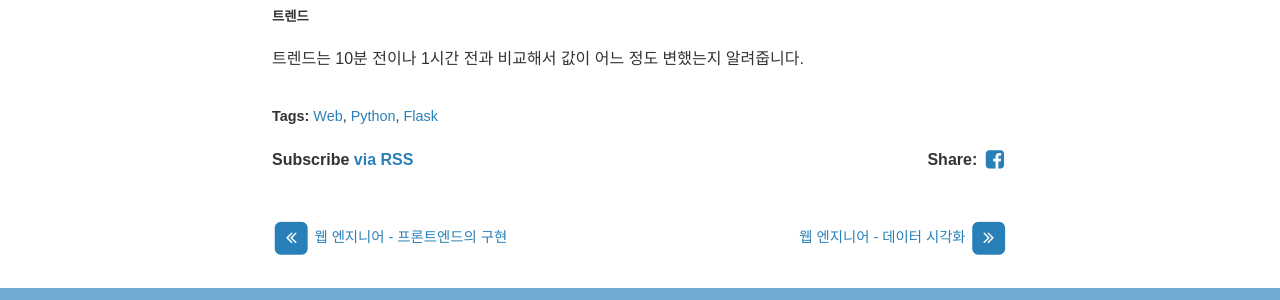
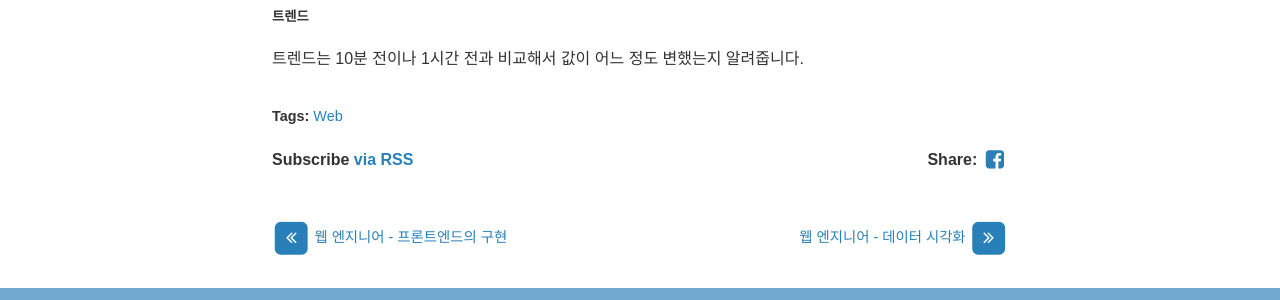
Before and after one commit to yoonkh/yoonkh.github.io, a Jekyll site: the page built from _posts/2017-12-24-Web5.markdown, in a window 1280 px wide and 900 px high, scrolled down 7669 px. Shown: the part 363-663 px from the top of the window. Built offline with Jekyll 4.4.1, drawn with Linux system fonts in a browser that asks for light colours; nearby versions of some CDN libraries; comment, search, counter and statistics services are not loaded.

Commit message:
Update 2017-12-24-Web5.markdown

```diff
--- a/_posts/2017-12-24-Web5.markdown
+++ b/_posts/2017-12-24-Web5.markdown
@@ -6,8 +6,6 @@ author: Yoonkh
 categories: Web
 tags:
 - Web
-- Python
-- Flask
 comments: True
 ---
 
```
